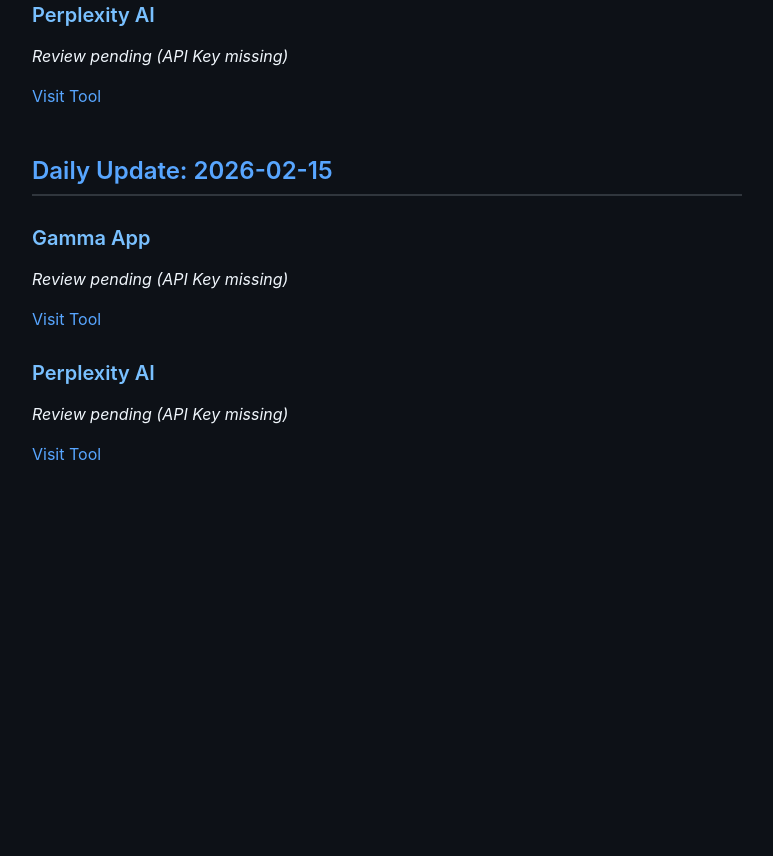
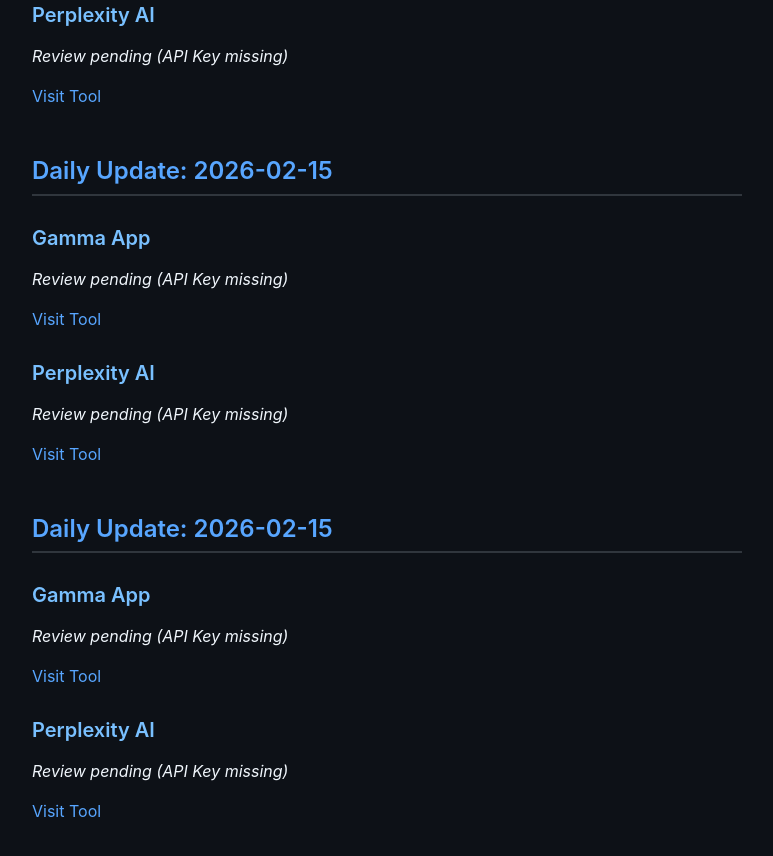
Before and after one commit to virtualsapphirestore/Ai-tools-watchdog, a Jekyll site: the page built from index.md, in a window 1280 px wide and 900 px high, scrolled down 1755 px. Shown: the top 856 px of the window, without its empty margins (253-1026 px from the left). Built offline with Jekyll 4.4.1, drawn with Linux system fonts in a browser that asks for light colours; nearby versions of some CDN libraries; our own code applies the rules of GitHub Pages for plain Markdown files; before the commit the page ends 2298 px from its top, so only the background shows below that.

Commit message:
Automated content update

```diff
--- a/index.md
+++ b/index.md
@@ -64,3 +64,16 @@ Welcome to your daily AI tools observatory! Here you will find fresh, automated
 *Review pending (API Key missing)*
 
 [Visit Tool](https://www.perplexity.ai)
+
+## Daily Update: 2026-02-15
+
+### Gamma App
+
+*Review pending (API Key missing)*
+
+[Visit Tool](https://gamma.app)
+### Perplexity AI
+
+*Review pending (API Key missing)*
+
+[Visit Tool](https://www.perplexity.ai)
```
